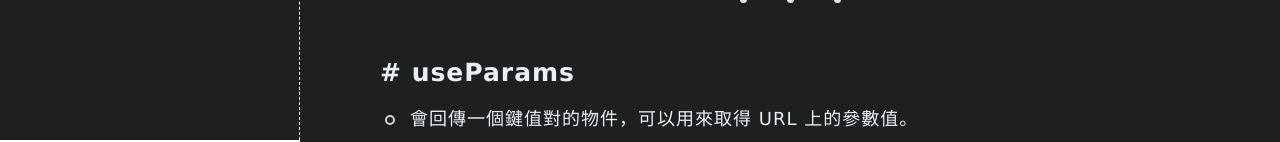
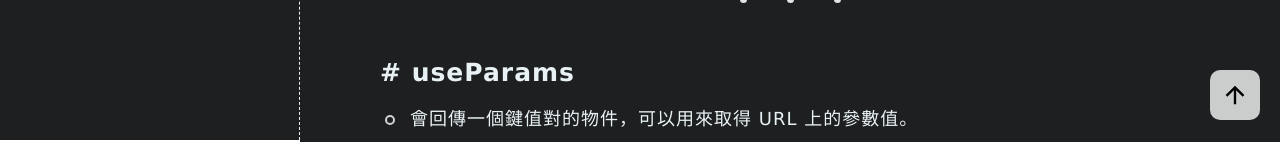
Before and after one commit to Little-Ker/React-Tutorial, a React (Create React App) app: page /router-hook/123 in a window 1280 px wide. Shown: the part 660-802 px from the top of the page. Built offline with nearby package versions, Linux system fonts and the light colour scheme; a web font is replaced by a local one.

Commit message:
[新增] 上下滑動按鈕功能

```diff
--- /dev/null
+++ b/src/component/scrollBtn/ScrollBtn.jsx
@@ -0,0 +1,78 @@
+import React, { useState, useCallback, useEffect } from 'react'
+import styles from './scrollBtn.module.sass'
+import clsx from 'clsx'
+
+import ArrowUpwardIcon from '@mui/icons-material/ArrowUpward';
+import ArrowDownwardIcon from '@mui/icons-material/ArrowDownward';
+
+function ScrollBtn() {
+    const [y, setY] = useState(window.scrollY)
+    const [showDownBtn, setShowDownBtn] = useState(true)
+    const [showUpBtn, setShowUpBtn] = useState(false)
+
+    const showUpBtnFn = () => {
+        setShowDownBtn(true)
+        setShowUpBtn(false)
+    }
+
+    const showDownBtnFn = () => {
+        setShowDownBtn(false)
+        setShowUpBtn(true)
+    }
+
+    const handleNavigation = useCallback(
+        e => {
+            const window = e.currentTarget
+            const scrollWindow = document.documentElement
+
+            const clientHeight = scrollWindow.clientHeight
+            const scrollHeight = scrollWindow.scrollHeight
+            const scrollTop = scrollWindow.scrollTop
+
+            if (y > window.scrollY) {
+                // console.log("scrolling up")
+                showDownBtnFn()
+            } else if (y < window.scrollY) {
+                // console.log("scrolling down")
+                showUpBtnFn()
+            }
+            setY(window.scrollY)
+
+            const isBottom = (clientHeight + scrollTop >= scrollHeight)
+            const isTop = (scrollTop === 0)
+            if (isTop) showUpBtnFn()
+            if (isBottom) showDownBtnFn()
+        }, [y]
+    )
+
+    useEffect(() => {
+        setY(window.scrollY);
+        window.addEventListener("scroll", handleNavigation);
+
+        return () => {
+            window.removeEventListener("scroll", handleNavigation);
+        }
+    }, [handleNavigation])
+
+    const goTop = () => {
+        window.scrollTo({top: 0, behavior: 'smooth'})
+    }
+
+    const goBottom = () => {
+        const scrollHeight = document.documentElement.scrollHeight
+        window.scrollTo({top: scrollHeight, behavior: 'smooth'})
+    }
+
+    return (
+        <div className={styles.scrollBtn}>
+            <div onClick={() => {goTop()}} className={clsx(styles.btn, showUpBtn && styles.showBtn)}>
+                <ArrowUpwardIcon className={styles.arrSize} />
+            </div>
+            <div onClick={() => {goBottom()}} className={clsx(styles.btn, showDownBtn && styles.showBtn)}>
+                <ArrowDownwardIcon className={styles.arrSize} />
+            </div>
+        </div>
+    )
+}
+
+export default ScrollBtn
--- /dev/null
+++ b/src/component/scrollBtn/scrollBtn.module.sass
@@ -0,0 +1,26 @@
+@use '../../style/variable' as variable
+
+.scrollBtn
+    position: fixed
+    right: 0
+    bottom: 0
+    .btn
+        position: absolute
+        right: 20px
+        bottom: 20px
+        background-color: #ffffffc5
+        width: 50px
+        height: 50px
+        border-radius: 10px
+        cursor: pointer
+        transition: .3s all
+        opacity: 0
+        visibility: hidden
+        +variable.set-flex(center, center)
+        &:hover
+            background-color: #fff
+        .arrSize
+            font-size: 28px
+    .showBtn
+        opacity: 1
+        visibility: visible
--- a/src/view/articleView/ArticalView.jsx
+++ b/src/view/articleView/ArticalView.jsx
@@ -3,6 +3,7 @@ import { BrowserRouter as Router, Route, Routes } from 'react-router-dom'
 import styles from './articalView.module.sass'
 
 import Navbar from '../../component/navbar/Navbar'
+import ScrollBtn from '../../component/scrollBtn/ScrollBtn'
 import Artical from '../artical/Artical'
 import Install from '../CRA/Install'
 import Sass from '../basicKit/Sass'
@@ -76,6 +77,7 @@ function ArticalView() {
   return (
     <Router>
       <Navbar />
+      <ScrollBtn />
       <div className={styles.articalView}>
         <div className='container1200'>
             <RouterPage />
```
